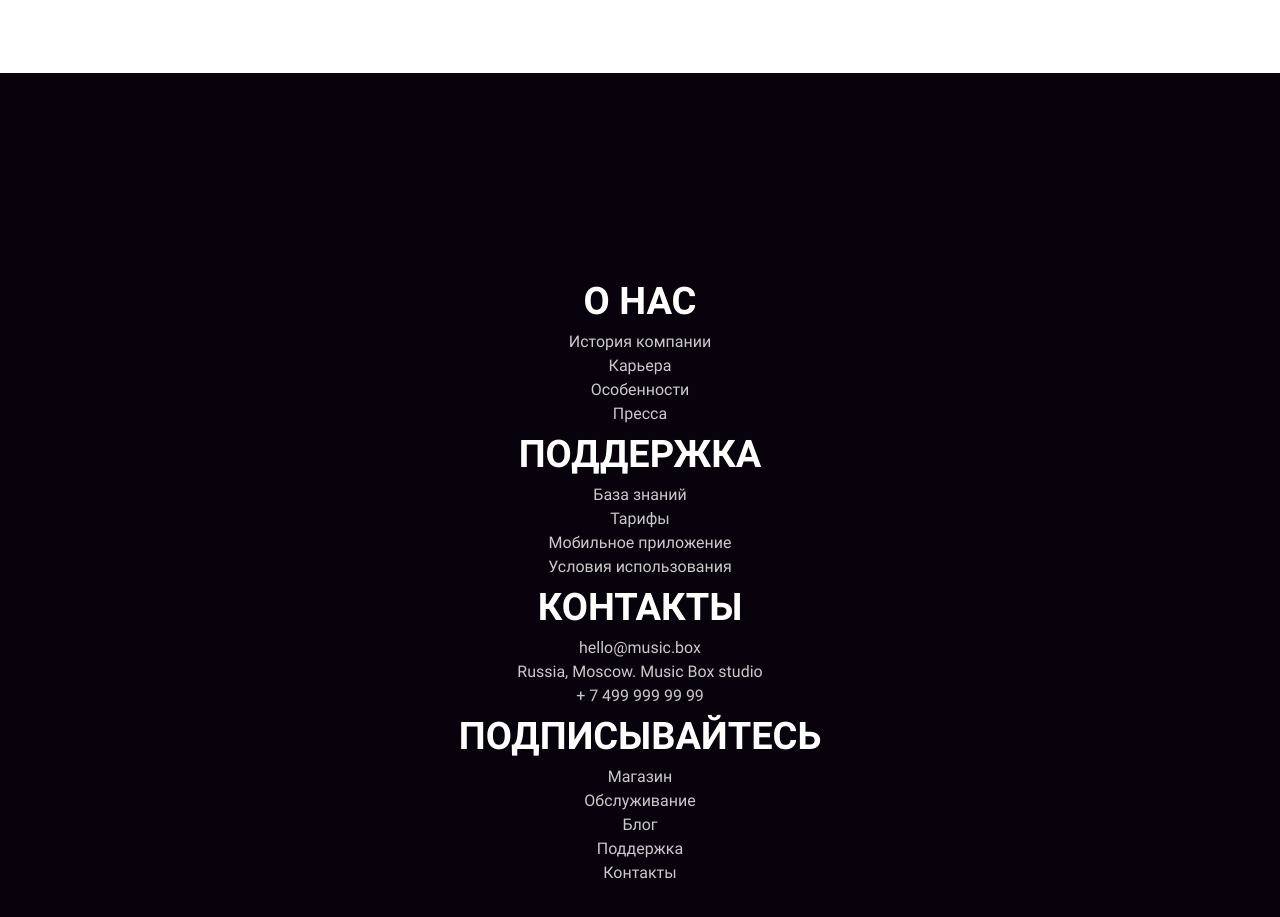
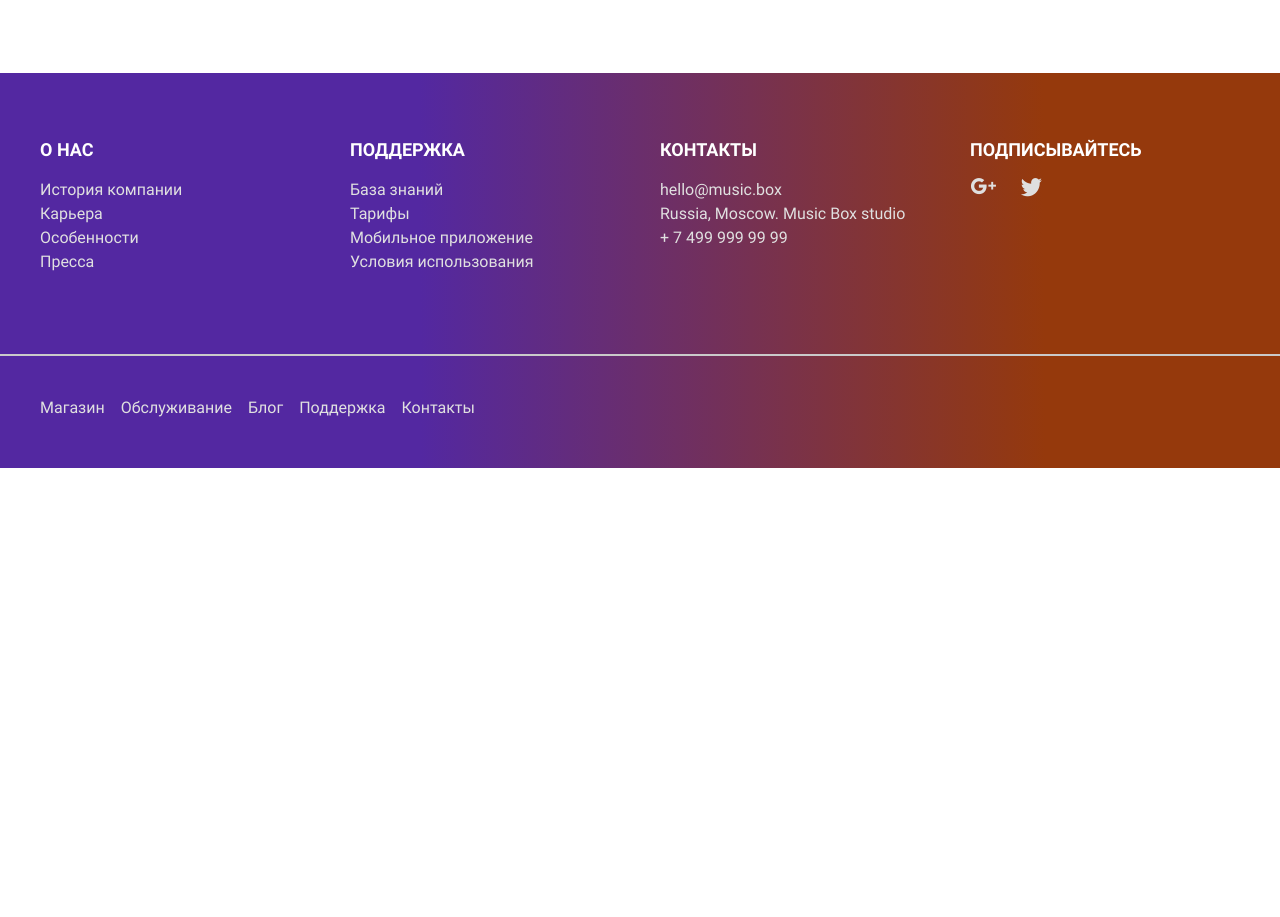
Before and after one commit to volianskii/layout-designer-project-56, a website: page src/index.html in a window 1280 px wide. Shown: the part 3040-3957 px from the top of the page. After the commit the page ends 3508 px from the top, so only its background shows below. Drawn offline with Linux system fonts and the light colour scheme.

Commit message:
complete footer, create artist.html

```diff
--- a/src/index.html
+++ b/src/index.html
@@ -18,7 +18,7 @@
                     </div>
                     <div class="menu">
                         <ul>
-                            <li><a class="white" href="#rage-description">главная</a></li>
+                            <li><a class="white" href="#page-description">главная</a></li>
                             <li><a href="">каталог</a></li>
                             <li><a href="">исполнители</a></li>
                             <li><a href="">контакты</a></li>
@@ -128,45 +128,50 @@
                 </div>
             </section>
 
-            <footer>
+            <footer class="bg-gradient">
                 <div class="content flex">
                     <div class="footer-body">
                         <div class="footer-element">
                             <h2 class="footer-header white">о нас</h2>
-                            <p class="grey">История компании</p>
-                            <p class="grey">Карьера</p>
-                            <p class="grey">Особенности</p>
-                            <p class="grey">Пресса</p>
+                            <ul>
+                                <li><a href="#" class="grey">История компании</a></li>
+                                <li><a href="#" class="grey">Карьера</a></li>
+                                <li><a href="#" class="grey">Особенности</a></li>
+                                <li><a href="#" class="grey">Пресса</a></li>
+                            </ul>
                         </div>
                         <div class="footer-element">
                             <h2 class="footer-header white">поддержка</h2>
-                            <p class="grey">База знаний</p>
-                            <p class="grey">Тарифы</p>
-                            <p class="grey">Мобильное приложение</p>
-                            <p class="grey">Условия использования</p>
+                            <ul>
+                                <li><a href="#" class="grey">База знаний</a></li>
+                                <li><a href="#" class="grey">Тарифы</a></li>
+                                <li><a href="#" class="grey">Мобильное приложение</a></li>
+                                <li><a href="#" class="grey">Условия использования</a></li>
+                            </ul>
                         </div>
                         <div class="footer-element">
                             <h2 class="footer-header white">контакты</h2>
-                            <p class="grey">hello@music.box</p>
-                            <p class="grey">Russia, Moscow. Music Box studio</p>
-                            <p class="grey">+ 7 499 999 99 99</p>
+                            <ul>
+                                <li><a href="#" class="grey">hello@music.box</a></li>
+                                <li><a href="#" class="grey">Russia, Moscow. Music Box studio</a></li>
+                                <li><a href="#" class="grey">+ 7 499 999 99 99</a></li>
+                            </ul>
                         </div>
                         <div class="footer-element">
                             <h2 class="footer-header white">подписывайтесь</h2>
-                            <div>
-                                <a href="#"></a>
-                                <a href="#"></a>
+                            <div class="social-media">
+                                <a href="#"><img src="images/Google+.png" alt="google logo"></a>
+                                <a href="#"><img src="images/Twitter.png" alt="twitter logo"></a>
                             </div>
                         </div>
                     </div>
+                    <div><hr></div>
                     <div class="footer-bottom">
-                        <div>
-                            <p class="grey">Магазин</p>
-                            <p class="grey">Обслуживание</p>
-                            <p class="grey">Блог</p>
-                            <p class="grey">Поддержка</p>
-                            <p class="grey">Контакты</p>
-                        </div>
+                            <a href="#" class="grey">Магазин</a>
+                            <a href="#" class="grey">Обслуживание</a>
+                            <a href="#" class="grey">Блог</a>
+                            <a href="#" class="grey">Поддержка</a>
+                            <a href="#" class="grey">Контакты</a>
                     </div>
                 </div>
             </footer>
--- a/src/scss/general.scss
+++ b/src/scss/general.scss
@@ -102,8 +102,7 @@ h3 {
     border-radius: 5px;
 }
 
-section,
-footer {
+section, footer {
     position: relative;
     @include flex(column);
     justify-content: center;
@@ -129,6 +128,64 @@ footer {
 .flex-header {
     @include flex(row);
     justify-content: space-between;
+}
+
+.bg-gradient {
+    background: linear-gradient(89.75deg, #5328a1 32.83%, #95390c 81.56%);
+
+    & hr {
+        height: 2px;
+        width: 100vw;
+        border: none;
+        background-color: $mid_grey;
+    }
+}
+
+footer {
+    padding: 0px;
+
+    & a{
+        line-height: 24px;
+    }
+}
+
+.footer-body {
+    padding: 3rem 0px;
+    width: 100%;
+    display: grid;
+    grid-template-columns: repeat(4, 1fr);
+    column-gap: 40px;
+    text-align: start;
+
+    & ul {
+        list-style: none;
+        padding: 0px;
+        margin: 0px 0px 1.5em 0px;
+    }
+}
+
+.social-media {
+    display: grid;
+    grid-template-columns: repeat(2, min-content);
+    column-gap: 24px;
+}
+
+.footer-header {
+    font-size: 18px;
+    line-height: 27px;
+    font-weight: bold;
+    text-transform: uppercase;
+    margin: 0.83em 0px;
+}
+
+.footer-bottom {
+    align-self: flex-start;
+    padding: 2rem 0px;
+
+    display: grid;
+    grid-template-columns: repeat(5, auto);
+    column-gap: 16px;
+    margin-bottom: 1em;
 }
 
 @media (max-width: 415px) {
@@ -163,4 +220,25 @@ footer {
         @include flex(column);
         align-items: unset;
     }
+
+    .footer-body {
+        grid-template-columns: auto;
+        grid-template-rows: repeat(4, auto);
+        row-gap: 30px;
+
+        & ul {
+            margin: 0px;
+        }
+    }
+
+    .footer-header {
+        margin: 0px 0px 16px 0px;
+    }
+
+    .footer-bottom {
+        grid-template-columns: auto;
+        grid-template-rows: repeat(5, auto);
+        row-gap: 16px;
+        text-align: start;
+    }
 }
```
Also changed, not shown: src/artist.html (added, +39 -0 lines), src/css/app.css, 1 other file.
